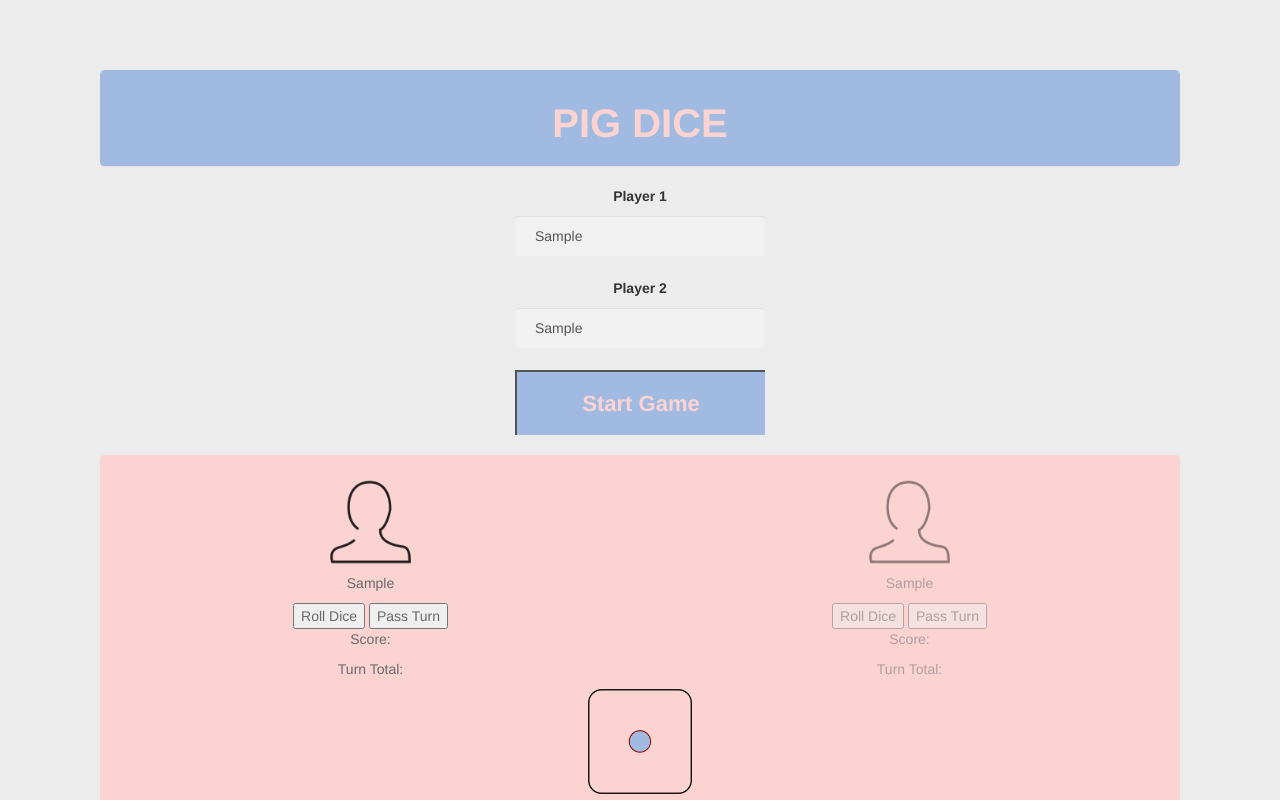
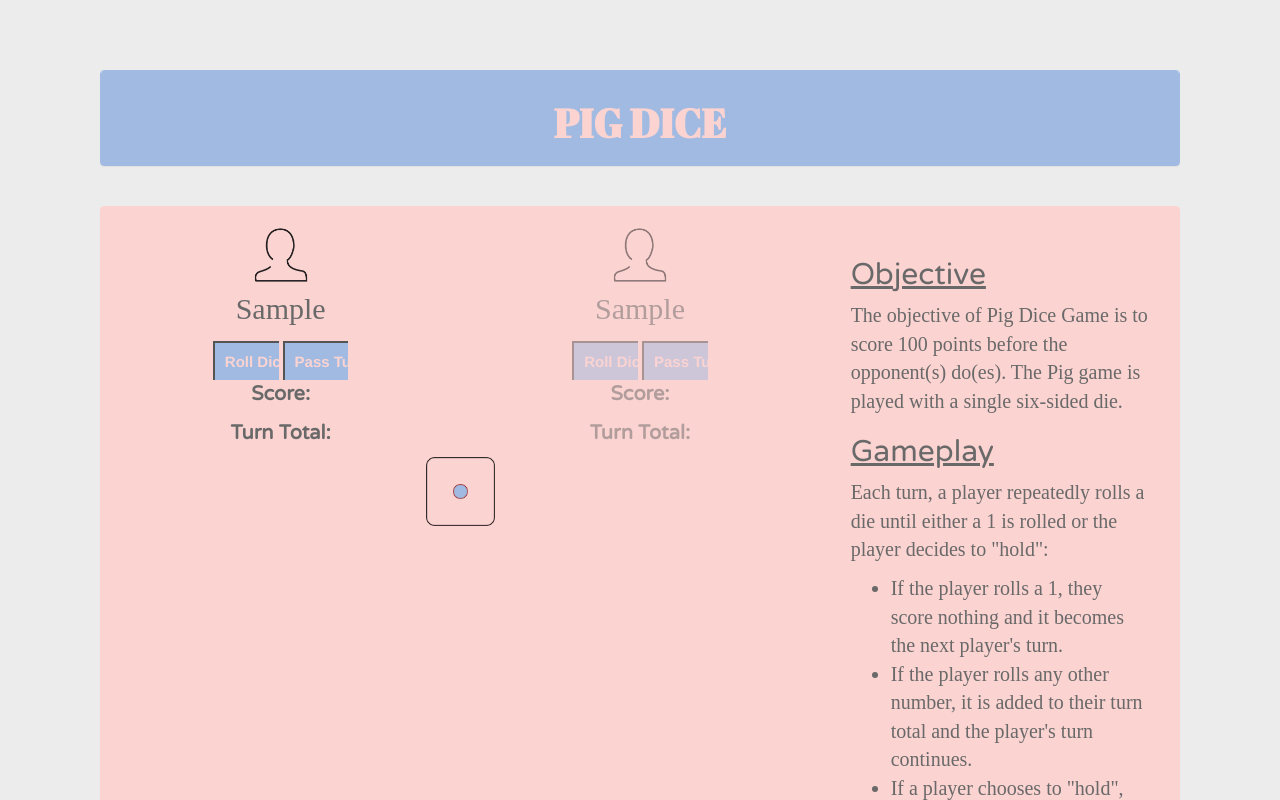
Before and after one commit to Stella-Ndirangu/pig-dice, a plain HTML site: page index.html in a window 1280 px wide. Both pictures are taken after typing "Sample", "Sample" into the empty fields and a click on the button "Start Game". Shown: the top 800 px of the page. Drawn offline with Linux system fonts and the light colour scheme; a web font is replaced by a local one.

Commit message:
Changed game layout

```diff
--- a/css/styles.css
+++ b/css/styles.css
@@ -19,10 +19,19 @@ body{
 }
 .heading h1{
   font-size: 40px;
+  font-family: 'Abril Fatface';
   font-weight: bolder;
 }
 #intro-form{
   text-align: center;
+}
+.player1area .player1{
+  font-family: 'Charm';
+  font-size: 30px;
+}
+.player2area .player2{
+  font-family: 'Charm';
+  font-size: 30px;
 }
 form{
   margin: 0 auto;
@@ -49,9 +58,7 @@ button.submitbtn{
   padding: 16px 20px;
   width: 100%;
 }
-/*#game{
-  display: none;
-}*/
+
 #rules .panel{
   border-color: #FBD3D1;
 }
@@ -61,9 +68,15 @@ button.submitbtn{
 #rules .panel-body{
   background-color: #FBD3D1;
   color: #696969;
+  font-family: 'Charm';
+  font-size: 20px;
 }
 #rules h2{
   text-decoration: underline;
+  font-family: 'Varela Round';
+}
+#game {
+  display: none;
 }
 #game .panel-body{
   background-color: #FBD3D1;
@@ -110,6 +123,56 @@ button.submitbtn{
 .player2Win{
   display: none;
 }
+.player1area #die1{
+  background-color: #A1BAE2;
+  border-bottom: 0px;
+  border-right: 0px;
+  color: #FBD3D1;
+  font-weight: bold;
+  font-size: 15px;
+  padding: 8px 10px;
+  width: 20%;
+}
+.player2area #die2{
+  background-color: #A1BAE2;
+  border-bottom: 0px;
+  border-right: 0px;
+  color: #FBD3D1;
+  font-weight: bold;
+  font-size: 15px;
+  padding: 8px 10px;
+  width: 20%;
+}
+.player1area #passbutton1{
+  background-color: #A1BAE2;
+  border-bottom: 0px;
+  border-right: 0px;
+  color: #FBD3D1;
+  font-weight: bold;
+  font-size: 15px;
+  padding: 8px 10px;
+  width: 20%;
+}
+.player2area #passbutton2{
+  background-color: #A1BAE2;
+  border-bottom: 0px;
+  border-right: 0px;
+  color: #FBD3D1;
+  font-weight: bold;
+  font-size: 15px;
+  padding: 8px 10px;
+  width: 20%;
+}
+#game .scoreClass {
+  font-family: 'Varela Round';
+  font-size: 20px;
+  font-weight: bold;
+}
+#game .turnClass {
+  font-family: 'Varela Round';
+  font-size: 20px;
+  font-weight: bold;
+}
 button.playAgain{
   display: none;
   background-color: #A1BAE2;
@@ -121,3 +184,12 @@ button.playAgain{
   padding: 16px 20px;
   width: 20%;
 }
+.diceRoll p{
+  font-family: 'Charm';
+}
+.player1Win{
+  font-size: 20px;
+}
+.player2Win{
+  font-size: 20px;
+}
--- a/index.html
+++ b/index.html
@@ -6,6 +6,9 @@
   <title>PIG DICE</title>
   <link rel="stylesheet" href="css/bootstrap.css" type="text/css">
   <link rel="stylesheet" href="css/styles.css" type="text/css">
+  <link rel="stylesheet" href="https://fonts.googleapis.com/css?family=Abril+Fatface">
+  <link rel="stylesheet" href="https://fonts.googleapis.com/css?family=Charm">
+  <link rel="stylesheet" href="https://fonts.googleapis.com/css?family=Varela+Round">
   <script src="js/jquery-3.3.1.js" charset="utf-8"></script>
   <script src="js/scripts.js" charset="utf-8"></script>
 </head>
@@ -37,10 +40,13 @@
     <div id="game">
       <div class="panel panel-info">
         <div class="panel-body">
+          <div class="row">
+            <div class="col-md-8">
               <div class="gamearea">
 
 
                 <div class="row">
+                  <!--first player-->
                   <div class="col-md-6">
                     <div class="player1area">
                       <div id="p1">
@@ -49,8 +55,8 @@
                         <p><span class="player1">:</span></p>
                         <input type="button" value="Roll Dice" id="die1">
                         <input type="button" value="Pass Turn" id="passbutton1"> <br>
-                    <p>Score: </p><p class="score1"></p>
-                    <p>Turn Total: </p><p class="turnTotal1"></p>
+                        <p class="scoreClass">Score: </p><p class="score1"></p>
+                        <p class="turnClass">Turn Total: </p><p class="turnTotal1"></p>
 
                       </div>
                     </div>
@@ -64,26 +70,25 @@
                         <p><span class="player2">:</span></p>
                         <input type="button" value="Roll Dice" id="die2">
                         <input type="button" value="Pass Turn" id="passbutton2"> <br>
-                    <p>Score: </p><p class="score2"></p>
-                    <p>Turn Total: </p><p class="turnTotal2"></p>
+                        <p class="scoreClass">Score: </p><p class="score2"></p>
+                        <p class="turnClass">Turn Total: </p><p class="turnTotal2"></p>
 
                       </div>
                     </div>
                   </div>
                 </div>
                 <div class="diceRoll">
-              <img src="images/1.png" alt="player image" name="die">
+                  <img src="images/1.png" alt="player image" name="die"><br><br>
                   <p class="noScore">No score for this turn!</p>
-              <p class="player1Win"><span class="player1"></span>WINS!!!!</p>
-              <p class=player2Win><span class="player2"></span>WINS!!!!</p>
+                  <p class="player1Win"><span class="player1"></span> WINS!!!!</p>
+                  <p class=player2Win><span class="player2"></span> WINS!!!!</p>
                   <button type="button" class="playAgain">Play Again</button>
 
                 </div>
               </div>
+            </div><!--end col game -->
 
-        </div>
-      </div>
-
+            <div class="col-md-4">
               <div id="rules">
                 <div class="panel panel-info">
                   <div class="panel-body">
@@ -108,6 +113,15 @@
             </div>
 
 
+          </div><!-- end row-->
+
+        </div>
+      </div>
+
+
+    </div>
+
+
 
 
 
--- a/js/scripts.js
+++ b/js/scripts.js
@@ -37,7 +37,7 @@ $(document).ready(function(){
       $("." + playername).text(userInput);
     });
 
-    //$("#intro-form").hide();
+    $("#intro-form").hide();
     $("#game").show();
 
     event.preventDefault();
@@ -48,11 +48,13 @@ $(document).ready(function(){
     $("#p1").addClass("disableDiv");
     $("#p2").removeClass("disableDiv");
     $(".player2area #turnPlayer2").show();
+    $(".turnTotal1").text("");
   });
   $("#game #passbutton2").click(function(event){
     $("#p2").addClass("disableDiv");
     $("#p1").removeClass("disableDiv");
     $(".player1area #turnPlayer1").show();
+    $(".turnTotal2").text("");
   });
 
 //Roll Dice Buttons
@@ -69,6 +71,20 @@ $(document).ready(function(){
       $("#p2").removeClass("disableDiv");
       $(".player2area #turnPlayer2").show();
       $(".turnTotal1").text("");
+    }
+    if (score1 >= 100) {
+      $(".player1Win").show();
+      $(".diceRoll .playAgain").show();
+      $(".diceRoll .playAgain").click(function(){
+        location.reload();
+      });
+    }
+    if (score2 >= 100) {
+      $(".player2Win").show();
+      $(".diceRoll .playAgain").show();
+      $(".diceRoll .playAgain").click(function(){
+        location.reload();
+      });
     }
   });
 
@@ -87,22 +103,17 @@ $(document).ready(function(){
     }
     if (score1 >= 100) {
       $(".player1Win").show();
-      //$("#p1").addClass("disableDiv");
-      //$("#p2").addClass("disableDiv");
       $(".diceRoll .playAgain").show();
       $(".diceRoll .playAgain").click(function(){
         location.reload();
       });
-    } else if (score2 >= 100) {
+    }
+    if (score2 >= 100) {
       $(".player2Win").show();
-      //$("#p1").addClass("disableDiv");
-      //$("#p2").addClass("disableDiv");
       $(".diceRoll .playAgain").show();
       $(".diceRoll .playAgain").click(function(){
         location.reload();
       });
-    } else {
-      $(".diceRoll").text();
     }
 
   });
```
Lines whose indentation alone changed are shown as unchanged.
